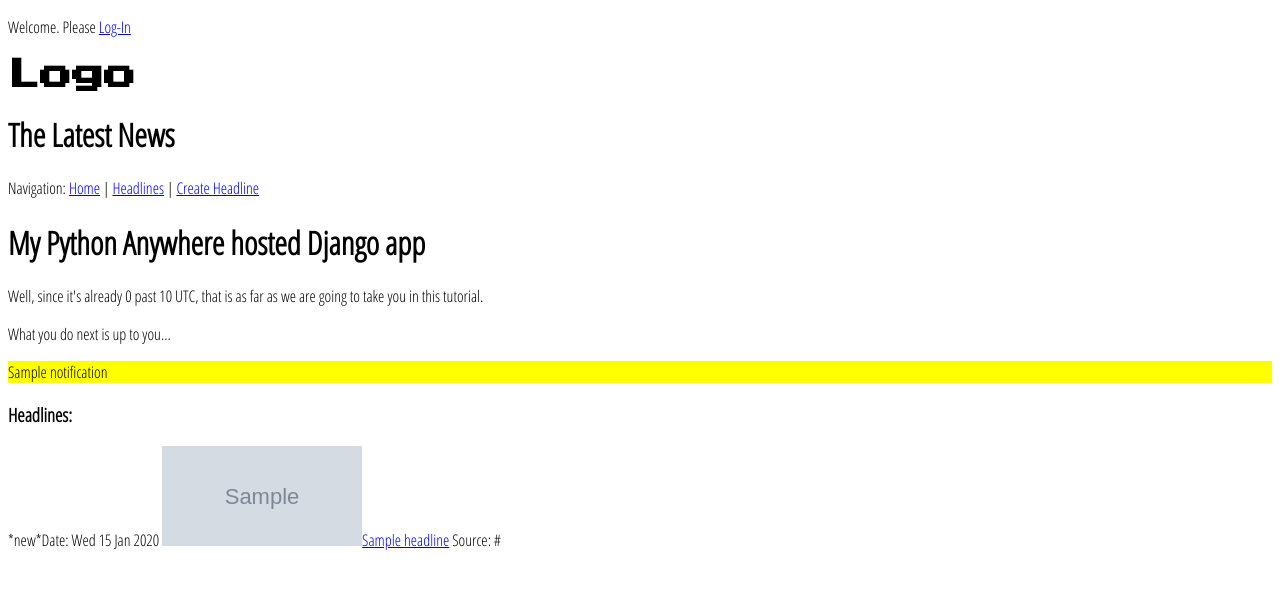
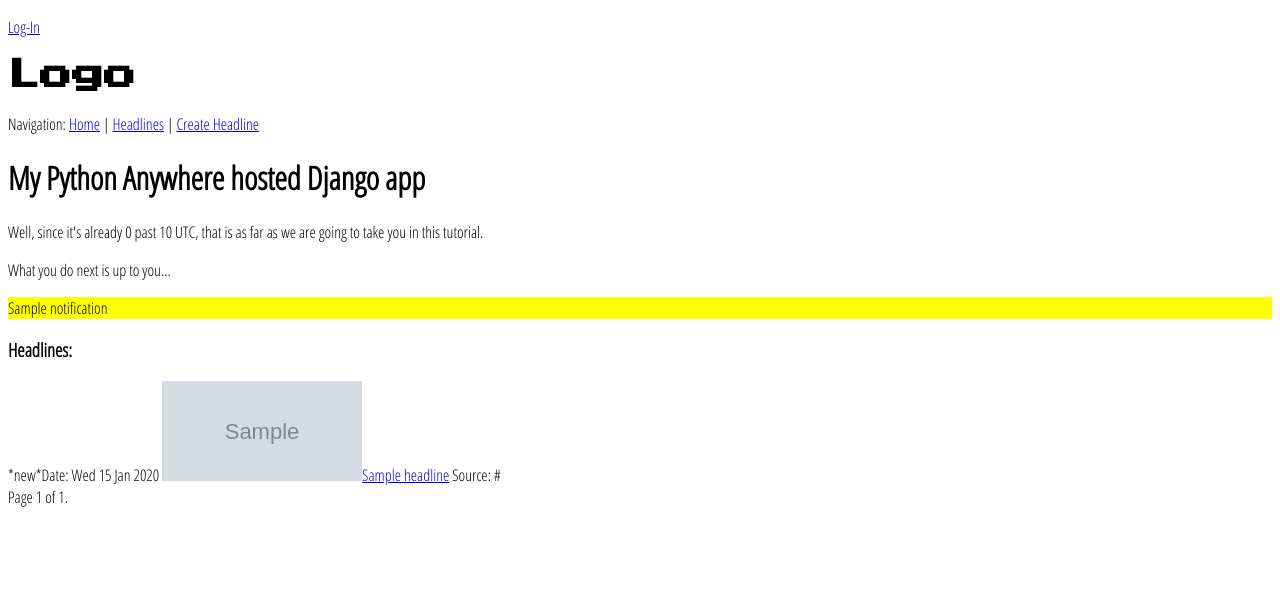
Before and after one commit to hcmn/tapwn, a Django app: template templates/news/home.html in a window 1280 px wide. Shown: the top 589 px of the page. Run offline with Django 3.2, Linux system fonts and the light colour scheme; the template is opened without the code that fills it: most values are stand-ins (such as "Sample title", 1, 10 or a date in 2020); grey boxes marked "Sample" are stand-in pictures; parts of the project's set-up code (start-up, migrations or seed data) failed here and were passed over.

Commit message:
add pagination to home view, home template; modify title, remove Welcome and Please before login;

```diff
--- a/templates/base.html
+++ b/templates/base.html
@@ -2,7 +2,7 @@
 <html lang="en">
 <head>
     <meta charset="UTF-8">
-	<title>Jumping into Django | {% block title %}Homepage{% endblock %}</title>
+	<title>tapwn | {% block title %}Homepage{% endblock %}</title>
     <link href='http://fonts.googleapis.com/css?family=Press+Start+2P' rel='stylesheet' type='text/css'>
     <link href='http://fonts.googleapis.com/css?family=Open+Sans+Condensed:300' rel='stylesheet' type='text/css'>
     <link href="/static/css/style.css" rel="stylesheet" type="text/css" media="all" />
@@ -12,10 +12,9 @@
         {% if user.is_authenticated %}
             <p>Welcome, <b>{{ user.username }}</b> | <a href="{% url logout %}">Logout</a></p>
         {% else %}
-            <p>Welcome.  Please <a href="{% url login %}">Log-In</a></p>
+            <p><a href="{% url login %}">Log-In</a></p>
         {% endif %}
         <h1 id="logo">Logo</h1>
-        <h1>The Latest News</h1>
     </div>
 	<div class="navigation">
 		<p>Navigation: <a href="{% url home %}">Home</a> | <a href="{% url headlines %}">Headlines</a> | <a href="{% url headline_create %}">Create Headline</a></p>
--- a/templates/news/home.html
+++ b/templates/news/home.html
@@ -7,7 +7,22 @@
     <p>What you do next is up to you...</p>
     <p style="background: yellow; width: 100%;">{{ notification }}</p>
     <h3>Headlines:</h3>
-    {% for headline in headlines reversed %}
+    {% for headline in headlines.object_list %}
         {% if headline.published_today %}*new*{% endif %}Date: {{ headline.publication_date|date:"D d M Y" }} <img src="{{ headline.image_link }}" width=200px height=100px /><a href="{% url headline_detail headline.id%}">{{ headline.subject }}</a> Source: {{ headline.source_link }}<br/>
     {% endfor %}
+    <div class="pagination">
+        <span class="step-links">
+            {% if headlines.has_previous %}
+                <a href="?page={{ headlines.previous_page_number }}">previous</a>
+            {% endif %}
+
+            <span class="current">
+                Page {{ headlines.number }} of {{ headlines.paginator.num_pages }}.
+            </span>
+
+            {% if headlines.has_next %}
+                <a href="?page={{ headlines.next_page_number }}">next</a>
+            {% endif %}
+        </span>
+    </div>
 {% endblock %}
```
Also changed, not shown: news/views.py (+12 -1 lines), 4 other files.
